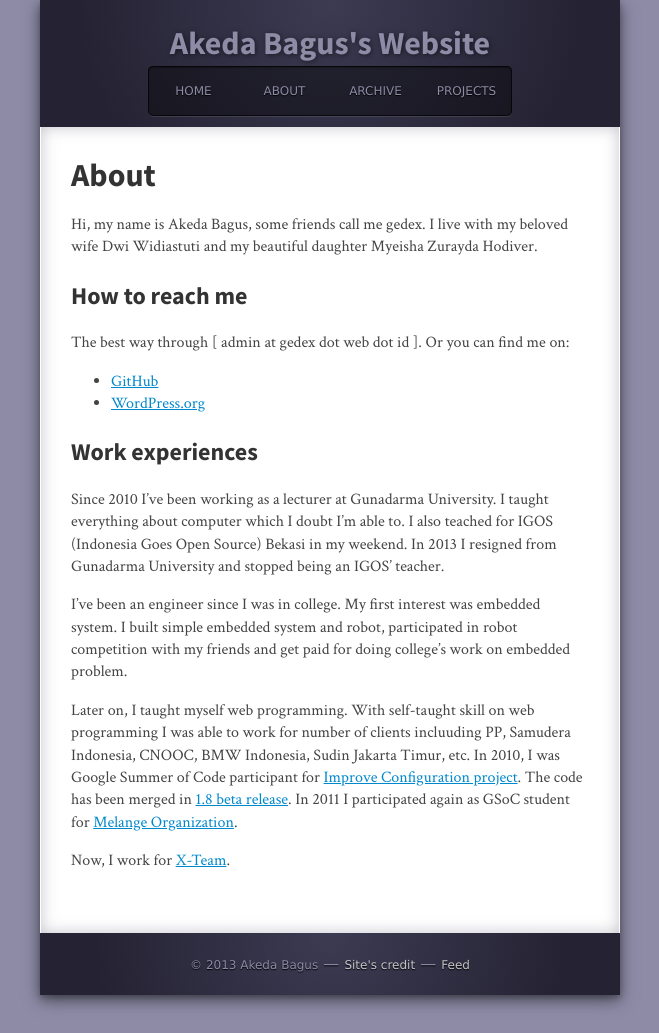
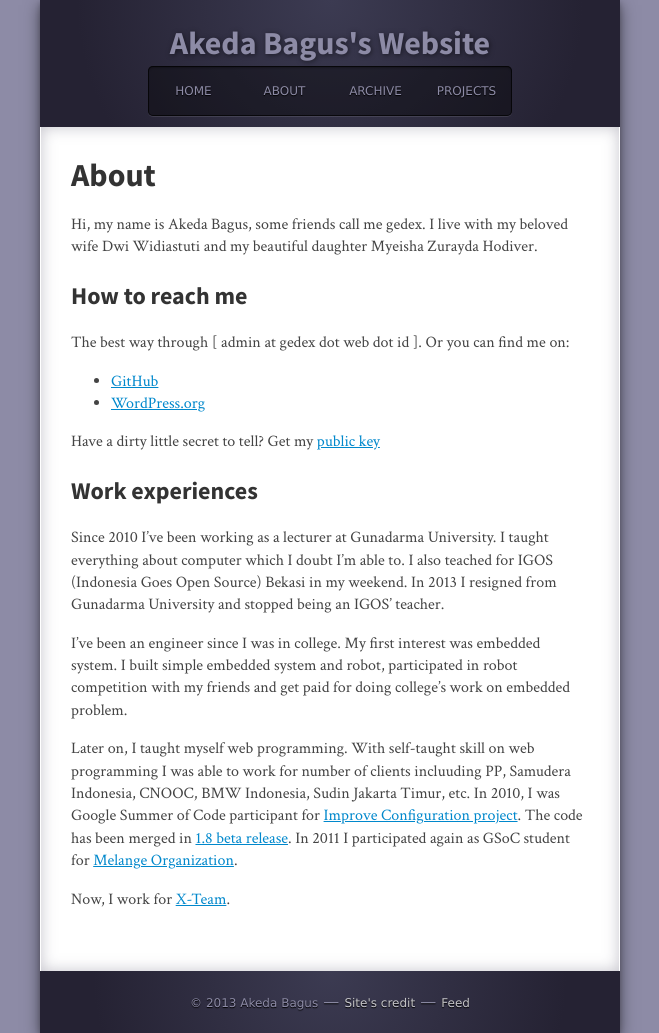
Before and after one commit to gedex/gedex.github.com, a Jekyll site: the page built from about/index.md, in a window 1280 px wide. Shown: the whole page, without its empty margins (310-969 px from the left). Built offline with Jekyll 4.4.1, drawn with Linux system fonts in a browser that asks for light colours; nearby versions of some CDN libraries; some web fonts are replaced; comment, search, counter and statistics services are not loaded.

Commit message:
Mentions my public key.

```diff
--- a/about/index.md
+++ b/about/index.md
@@ -12,6 +12,8 @@ The best way through [ admin at gedex dot web dot id ]. Or you can find me on:
 
 * [GitHub][1]
 * [WordPress.org][6]
+
+Have a dirty little secret to tell? Get my [public key](/about/key.html)
 
 ## Work experiences
 Since 2010 I’ve been working as a lecturer at Gunadarma University. I taught everything about computer which
```
